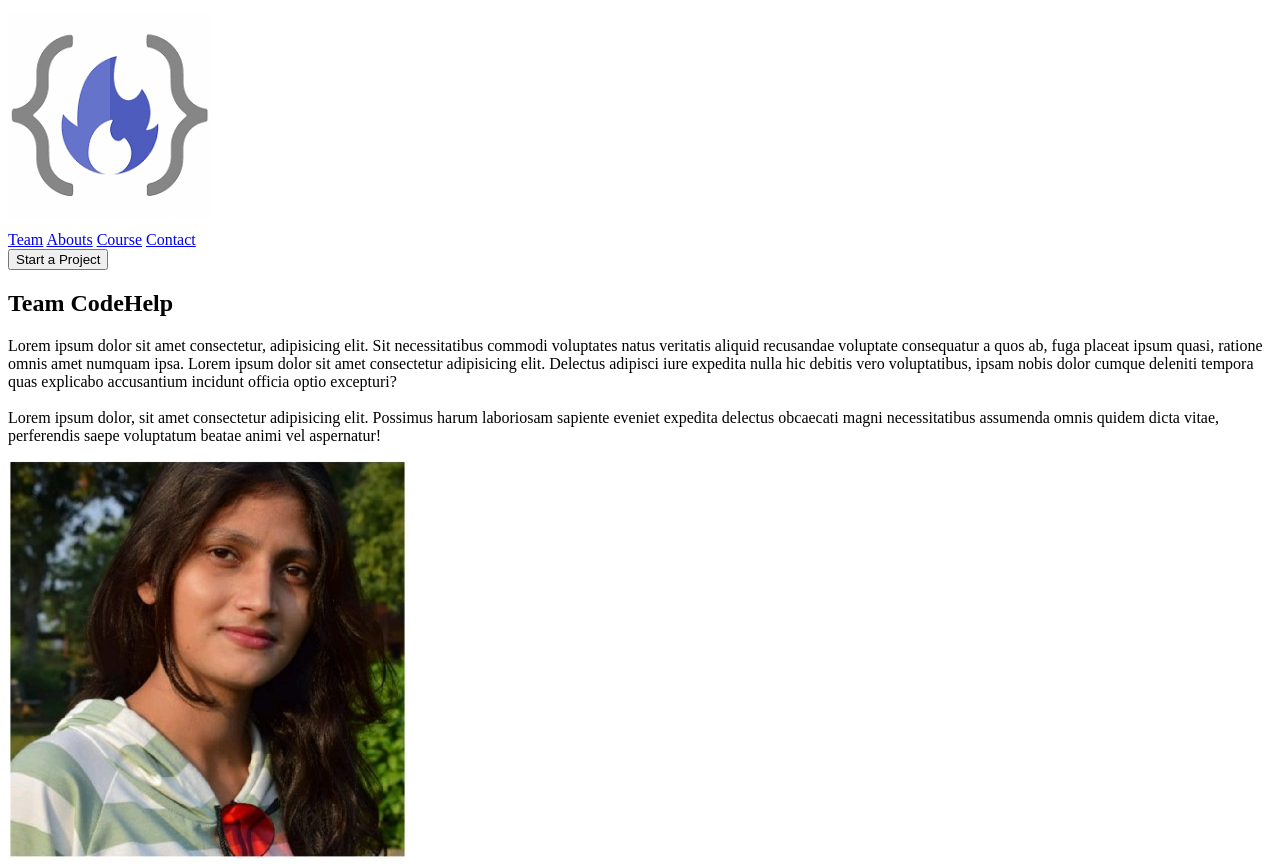
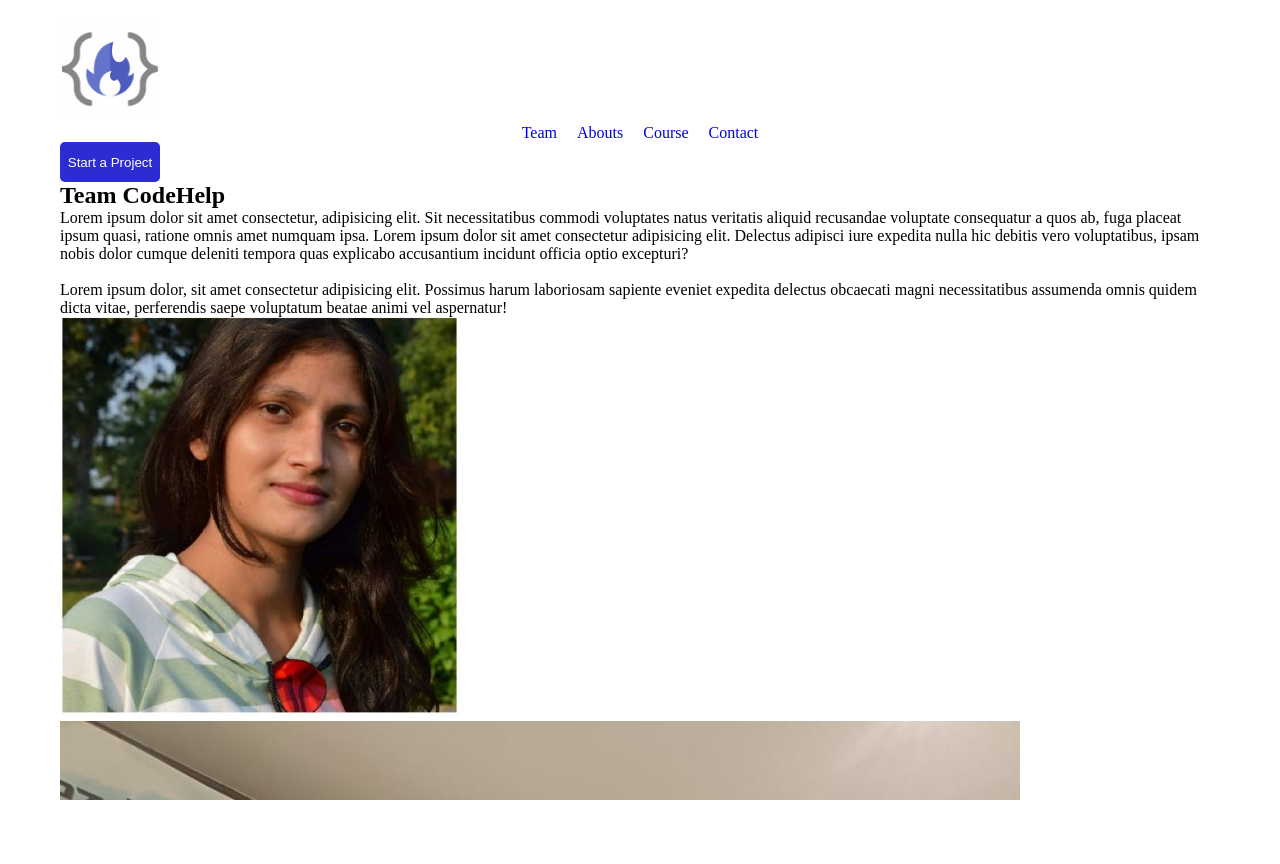
Before and after one commit to shagufa-anjum1/Team-codeHelp, a plain HTML site: page intex.html in a window 1280 px wide. Shown: the top 864 px of the page. After the commit the page ends 800 px from the top, so only its background shows below. Drawn offline with Linux system fonts and the light colour scheme.

Commit message:
Commit 4

```diff
--- a/intex.html
+++ b/intex.html
@@ -4,12 +4,13 @@
     <meta charset="UTF-8">
     <meta name="viewport" content="width=device-width, initial-scale=1.0">
     <link rel="stylesheet" href="https://cdnjs.cloudflare.com/ajax/libs/font-awesome/6.5.1/css/all.min.css" integrity="sha512-DTOQO9RWCH3ppGqcWaEA1BIZOC6xxalwEsw9c2QQeAIftl+Vegovlnee1c9QX4TctnWMn13TZye+giMm8e2LwA==" crossorigin="anonymous" referrerpolicy="no-referrer" />
+    <link rel="stylesheet" href="style.css">
     <title>Team CodeHelp</title>
 </head>
 <body>
     <div class="wrapper">
         <div class="container">
-            <nav>
+            <nav class="navbar">
                 <div class="logo1">
                     <img src="Codehelp logo.png" alt="" class="logo">
                 </div>
@@ -26,7 +27,7 @@
             <section>
                 <div class="first_container">
                     <div class="first_container_left">
-                        <h2> Team CodeHelp</h2>
+                        <h1> Team CodeHelp</h1>
                         <div class="desc">
                             <p>
                                 Lorem ipsum dolor sit amet consectetur, adipisicing elit. Sit necessitatibus commodi voluptates natus veritatis aliquid recusandae voluptate consequatur a quos ab, fuga placeat ipsum quasi, ratione omnis amet numquam ipsa.
@@ -47,7 +48,7 @@
                         <img src="WhatsApp Image 2023-12-16 at 17.15.22_49c00aa2.jpg" alt="" class="img2">
                     </div>
                     <div class="second_container_right">
-                        <h2>Founder, CEO</h2>
+                        <h1>Founder, CEO</h1>
                         <div class="desc">
                             <p>
                                 Lorem ipsum dolor sit amet consectetur adipisicing elit. Tempora natus eligendi ipsam iure qui dolore corporis quod quidem eius aut facere, autem perferendis ut enim odio harum cumque velit a!
--- a/style.css
+++ b/style.css
@@ -0,0 +1,48 @@
+*{
+    margin: 0;
+    padding: 0;
+    box-sizing: border-box;
+}
+.wrapper{
+    height: 100vh;
+    overflow-x: hidden;
+    overflow-y: auto;
+}
+.container{
+    height: 100%;
+    max-width: 1200px;
+    margin: 0 auto;
+    padding: 20px;
+}
+.logo1{
+    left: 0;
+}
+.logo{
+    height: 100px;
+    width: 100px;
+}
+.a_tag{
+    display: flex;
+    justify-content: center;
+    align-items: center;
+    gap : 20px ;
+}
+a{
+    text-decoration: none;
+}
+.btn{
+    align-items: end;
+}
+button{
+    background-color: rgb(44, 44, 210);
+    color: white;
+    height: 40px;
+    width: 100px;
+    border: none;
+    border-radius: 5px;
+    justify-content: end;
+}
+.navbar{
+    display: flex;
+    flex-direction: column;
+}
```
